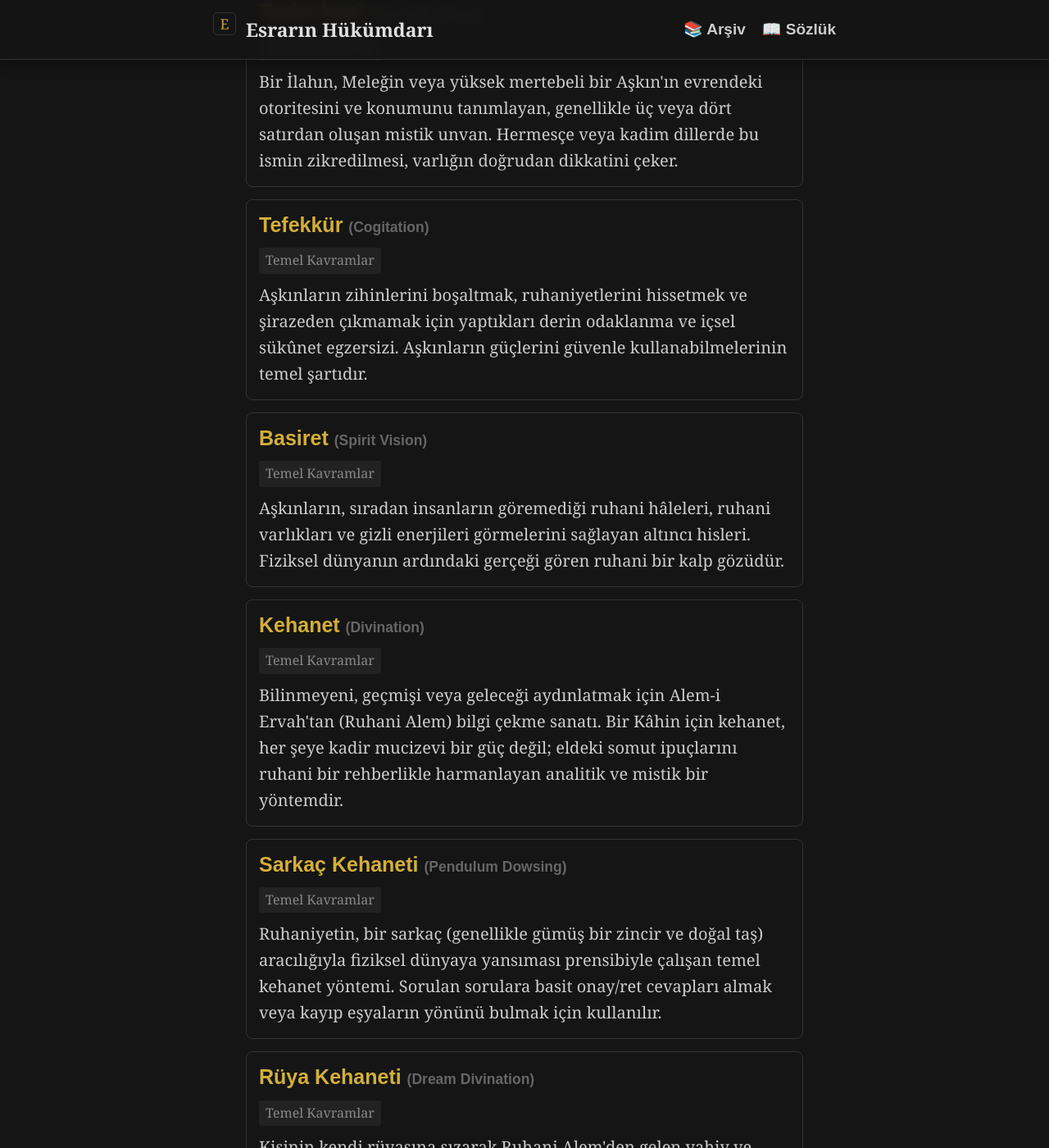
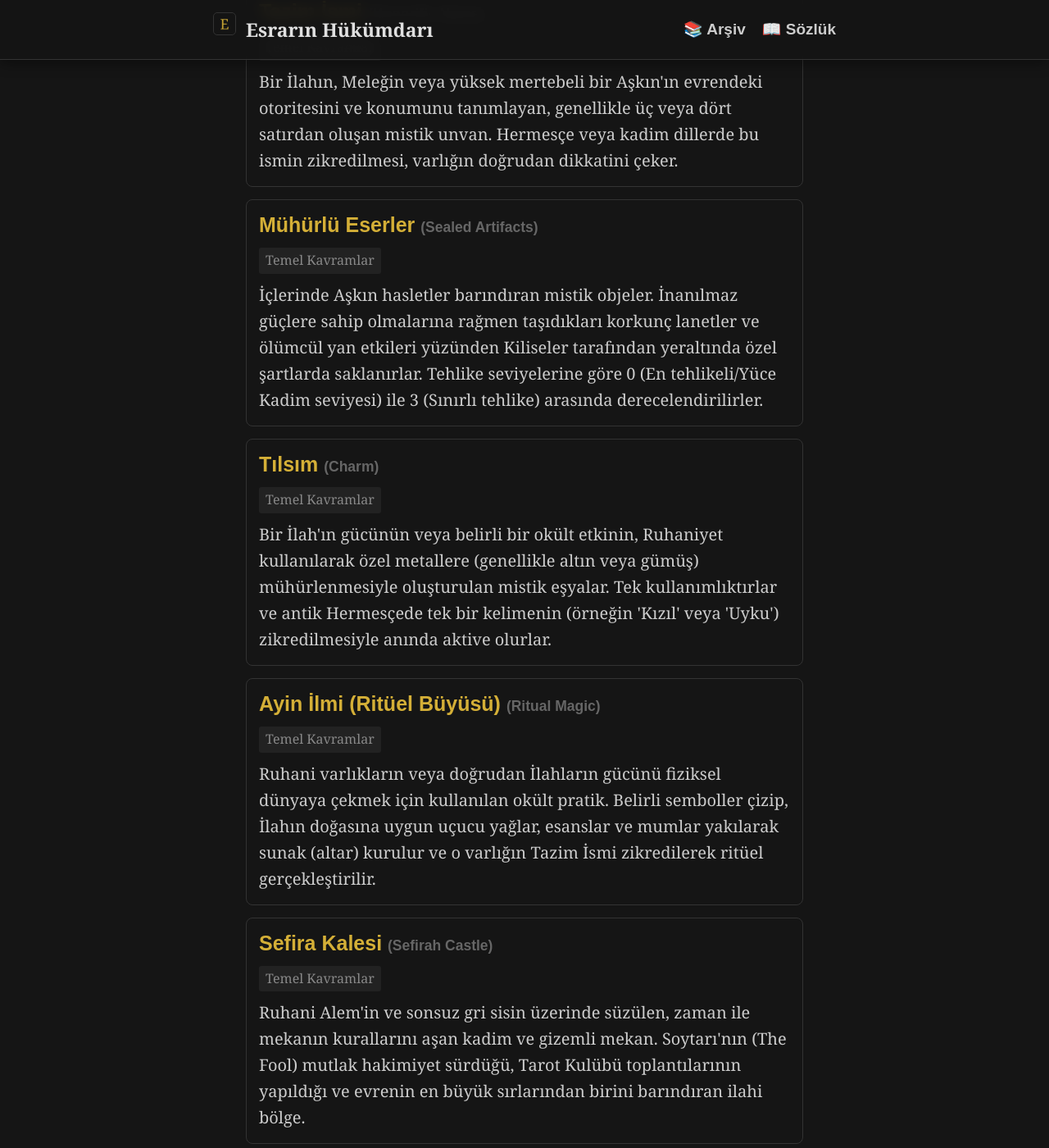
Before and after one commit to Imperium34/Imperium34.github.io, a Jekyll site: the page built from sozluk.html, in a window 1280 px wide and 1400 px high, scrolled down 1773 px. Shown: the whole window at 82% size. Built offline with Jekyll 4.4.1, drawn with Linux system fonts in a browser that asks for light colours; comment, search, counter and statistics services are not loaded; some of the changed text lies outside the part shown.

Commit message:
Sözlük güncellemesi

```diff
--- a/_data/sozluk.yml
+++ b/_data/sozluk.yml
@@ -92,6 +92,34 @@
   aciklama: "Bir İlahın, Meleğin veya yüksek mertebeli bir Aşkın'ın evrendeki otoritesini ve konumunu tanımlayan, genellikle üç veya dört satırdan oluşan mistik unvan. Hermesçe veya kadim dillerde bu ismin zikredilmesi, varlığın doğrudan dikkatini çeker."
   spoiler: false
   bolum_siniri: 61
+
+- terim: "Mühürlü Eserler"
+  ingilizce: "Sealed Artifacts"
+  kategori: "Temel Kavramlar"
+  aciklama: "İçlerinde Aşkın hasletler barındıran mistik objeler. İnanılmaz güçlere sahip olmalarına rağmen taşıdıkları korkunç lanetler ve ölümcül yan etkileri yüzünden Kiliseler tarafından yeraltında özel şartlarda saklanırlar. Tehlike seviyelerine göre 0 (En tehlikeli/Yüce Kadim seviyesi) ile 3 (Sınırlı tehlike) arasında derecelendirilirler."
+  spoiler: false
+  bolum_siniri: 19
+
+- terim: "Tılsım"
+  ingilizce: "Charm"
+  kategori: "Temel Kavramlar"
+  aciklama: "Bir İlah'ın gücünün veya belirli bir okült etkinin, Ruhaniyet kullanılarak özel metallere (genellikle altın veya gümüş) mühürlenmesiyle oluşturulan mistik eşyalar. Tek kullanımlıktırlar ve antik Hermesçede tek bir kelimenin (örneğin 'Kızıl' veya 'Uyku') zikredilmesiyle anında aktive olurlar."
+  spoiler: false
+  bolum_siniri: 127
+
+- terim: "Ayin İlmi (Ritüel Büyüsü)"
+  ingilizce: "Ritual Magic"
+  kategori: "Temel Kavramlar"
+  aciklama: "Ruhani varlıkların veya doğrudan İlahların gücünü fiziksel dünyaya çekmek için kullanılan okült pratik. Belirli semboller çizip, İlahın doğasına uygun uçucu yağlar, esanslar ve mumlar yakılarak sunak (altar) kurulur ve o varlığın Tazim İsmi zikredilerek ritüel gerçekleştirilir."
+  spoiler: false
+  bolum_siniri: 57
+
+- terim: "Sefira Kalesi"
+  ingilizce: "Sefirah Castle"
+  kategori: "Temel Kavramlar"
+  aciklama: "Ruhani Alem'in ve sonsuz gri sisin üzerinde süzülen, zaman ile mekanın kurallarını aşan kadim ve gizemli mekan. Soytarı'nın (The Fool) mutlak hakimiyet sürdüğü, Tarot Kulübü toplantılarının yapıldığı ve evrenin en büyük sırlarından birini barındıran ilahi bölge."
+  spoiler: false
+  bolum_siniri: 1127
 
 - terim: "Aşkın Hasletlerin Korunumu Kanunu"
   ingilizce: "Law of Beyonder Characteristic Conservation"
```
